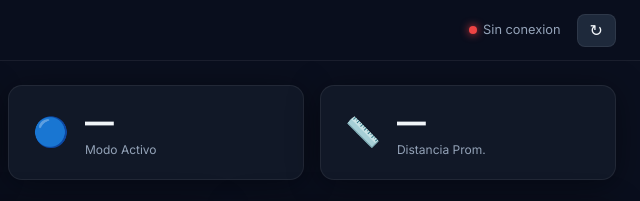
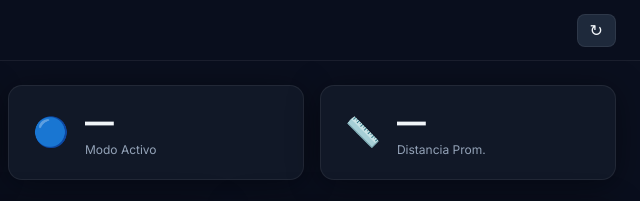
Before and after one commit to JuanAcostaACE/orbisFrontend, a plain HTML site: page index.html in a window 1280 px wide. Shown: the top 201 px of the page, 640-1280 px from the left. Drawn offline with nearby package versions, Linux system fonts and the light colour scheme; no server answers.

Commit message:
fix: eliminar status bar 'Backend conectado' del header

```diff
--- a/index.html
+++ b/index.html
@@ -20,10 +20,6 @@
         <span class="logo-text"><strong>ORBIS</strong> <span class="logo-sub">IoT Monitor</span></span>
       </div>
       <div class="header-right">
-        <div class="status-bar">
-          <span id="status-dot" class="status-dot"></span>
-          <span id="status-text" class="status-text">Conectando...</span>
-        </div>
         <button id="btn-refresh" class="btn-icon" aria-label="Actualizar">↻</button>
       </div>
     </div>
```
